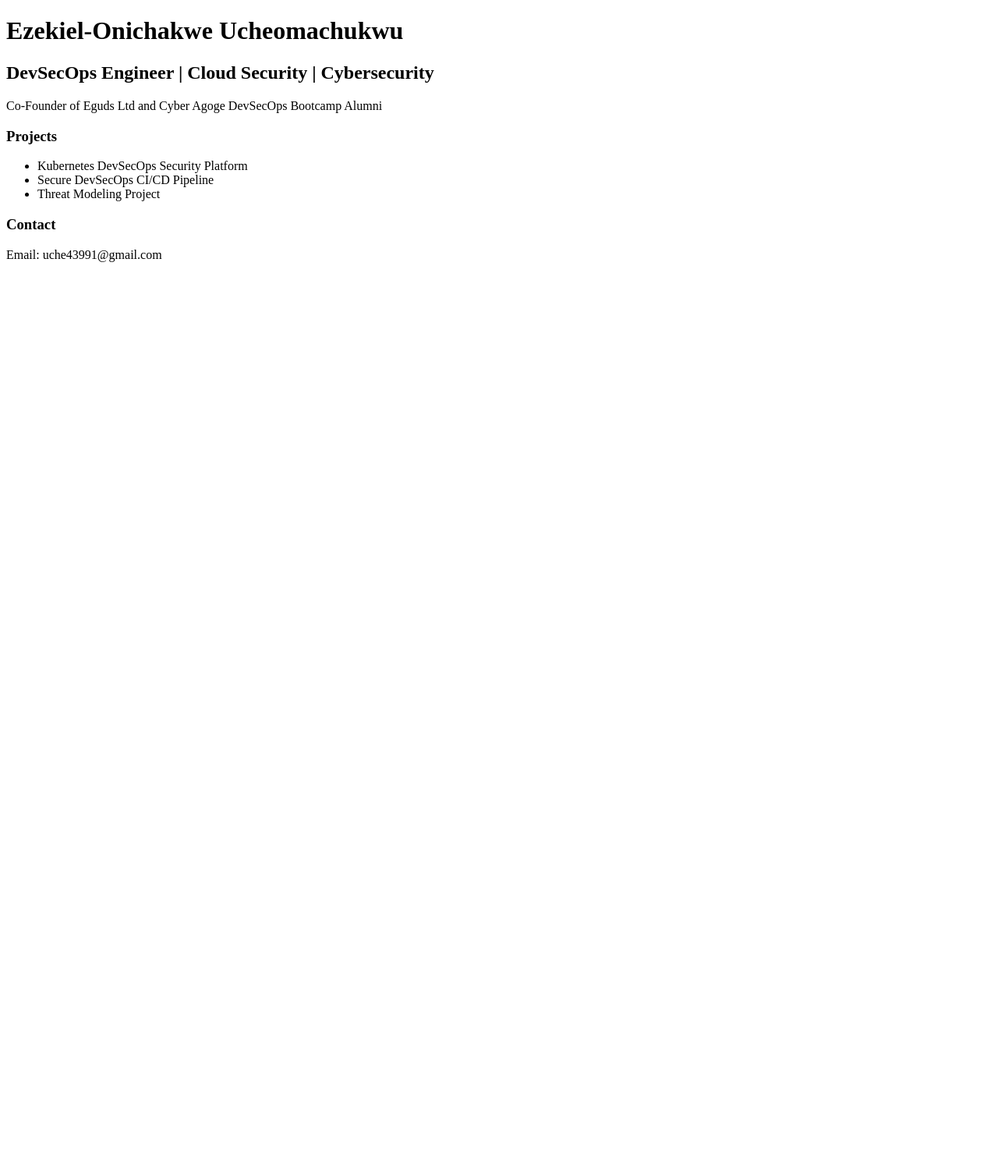
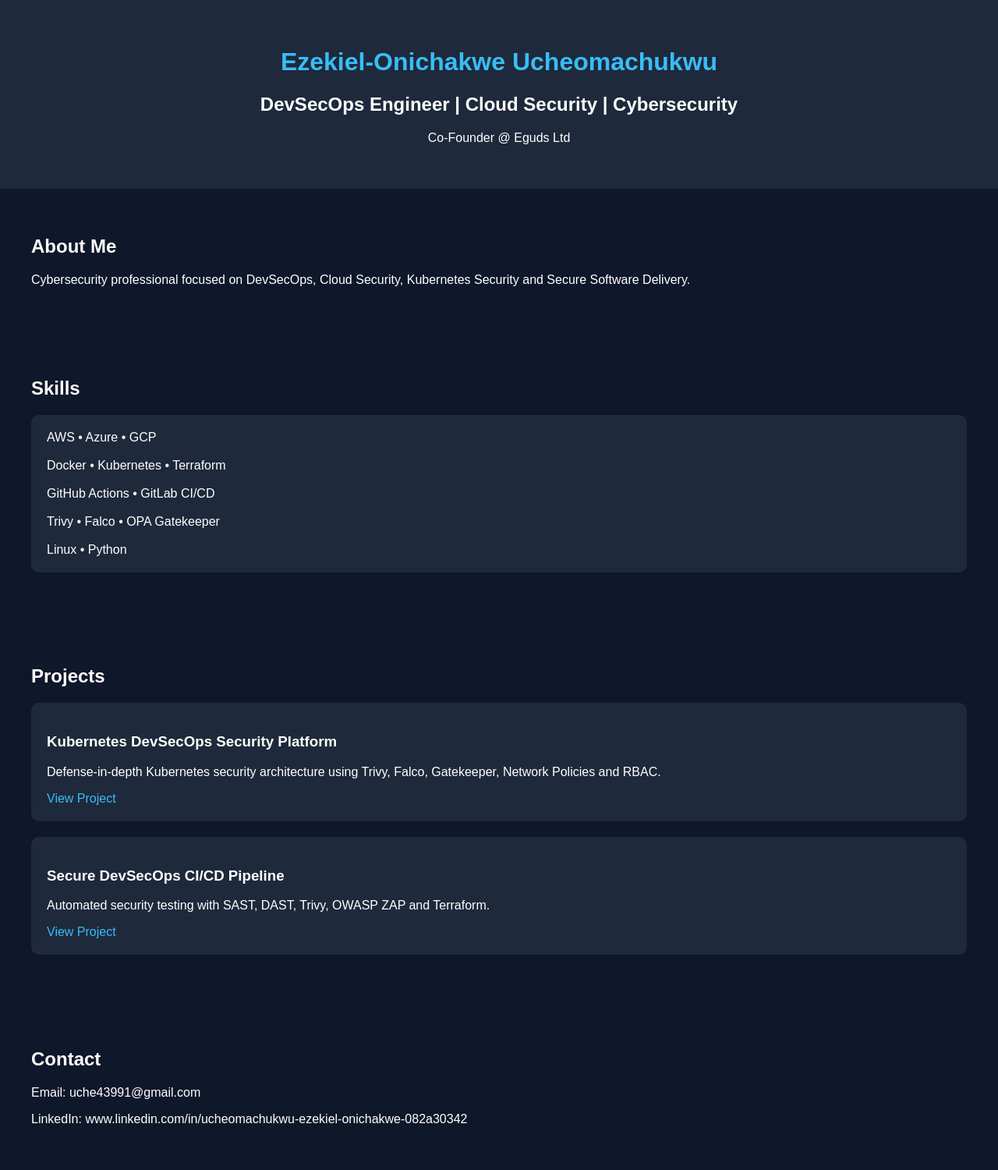
Before and after one commit to Ezekiel2708/portifolio, a plain HTML site: page index.html in a window 1280 px wide. Shown: the whole page at 78% size. Before the commit the page ends 800 px from the top, so only its background shows below. Drawn offline with Linux system fonts and the light colour scheme.

Commit message:
Build portfolio homepage

```diff
--- a/index.html
+++ b/index.html
@@ -1,29 +1,153 @@
 <!DOCTYPE html>
 <html>
 <head>
-    <title>Ezekiel-Onichakwe Portfolio</title>
+<title>Ezekiel-Onichakwe Portfolio</title>
+
+<style>
+
+body{
+font-family:Arial,sans-serif;
+background:#0f172a;
+color:white;
+margin:0;
+padding:0;
+}
+
+header{
+background:#1e293b;
+padding:40px;
+text-align:center;
+}
+
+section{
+padding:40px;
+}
+
+h1{
+color:#38bdf8;
+}
+
+.card{
+background:#1e293b;
+padding:20px;
+margin:20px 0;
+border-radius:10px;
+}
+
+a{
+color:#38bdf8;
+text-decoration:none;
+}
+
+</style>
+
 </head>
+
 <body>
+
+<header>
 
 <h1>Ezekiel-Onichakwe Ucheomachukwu</h1>
 
 <h2>DevSecOps Engineer | Cloud Security | Cybersecurity</h2>
 
 <p>
-Co-Founder of Eguds Ltd and Cyber Agoge DevSecOps Bootcamp Alumni
+Co-Founder @ Eguds Ltd
 </p>
 
-<h3>Projects</h3>
+</header>
 
-<ul>
-<li>Kubernetes DevSecOps Security Platform</li>
-<li>Secure DevSecOps CI/CD Pipeline</li>
-<li>Threat Modeling Project</li>
-</ul>
+<section>
 
-<h3>Contact</h3>
+<h2>About Me</h2>
+
+<p>
+Cybersecurity professional focused on DevSecOps, Cloud Security,
+Kubernetes Security and Secure Software Delivery.
+</p>
+
+</section>
+
+<section>
+
+<h2>Skills</h2>
+
+<div class="card">
+
+AWS • Azure • GCP
+
+<br><br>
+
+Docker • Kubernetes • Terraform
+
+<br><br>
+
+GitHub Actions • GitLab CI/CD
+
+<br><br>
+
+Trivy • Falco • OPA Gatekeeper
+
+<br><br>
+
+Linux • Python
+
+</div>
+
+</section>
+
+<section>
+
+<h2>Projects</h2>
+
+<div class="card">
+
+<h3>Kubernetes DevSecOps Security Platform</h3>
+
+<p>
+Defense-in-depth Kubernetes security architecture using
+Trivy, Falco, Gatekeeper, Network Policies and RBAC.
+</p>
+
+<a href="https://github.com/Ezekiel2708/kubernetes-devsecops-security-project">
+View Project
+</a>
+
+</div>
+
+<div class="card">
+
+<h3>Secure DevSecOps CI/CD Pipeline</h3>
+
+<p>
+Automated security testing with SAST, DAST, Trivy,
+OWASP ZAP and Terraform.
+</p>
+
+<a href="https://github.com/Ezekiel2708/devsecops-pipeline-project-2">
+View Project
+</a>
+
+</div>
+
+</section>
+
+<section>
+
+<h2>Contact</h2>
 
 <p>Email: uche43991@gmail.com</p>
 
+<p>
+LinkedIn:
+www.linkedin.com/in/ucheomachukwu-ezekiel-onichakwe-082a30342
+</p>
+
+</section>
+
+</body>
+
+</html>
+
 </body>
 </html>
```
